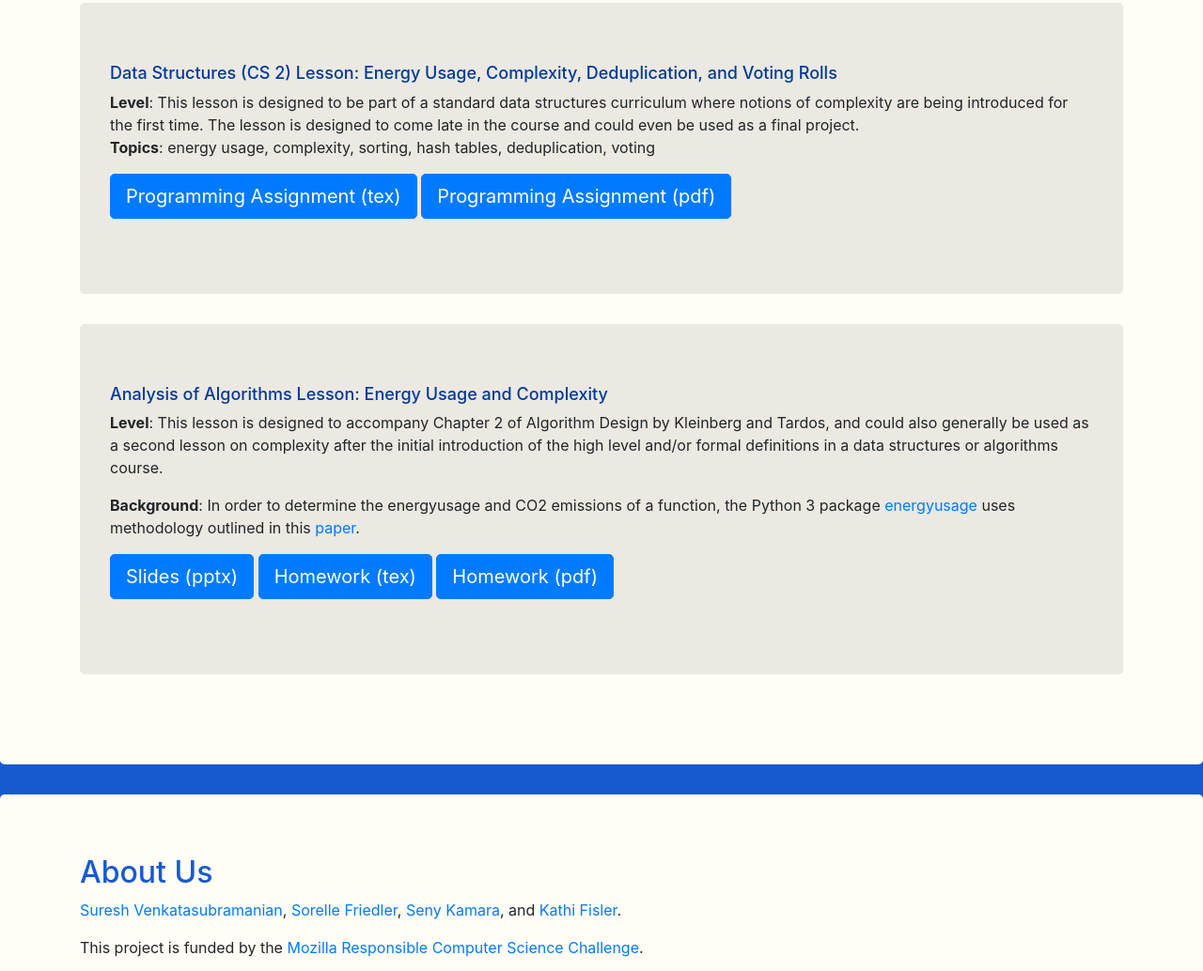
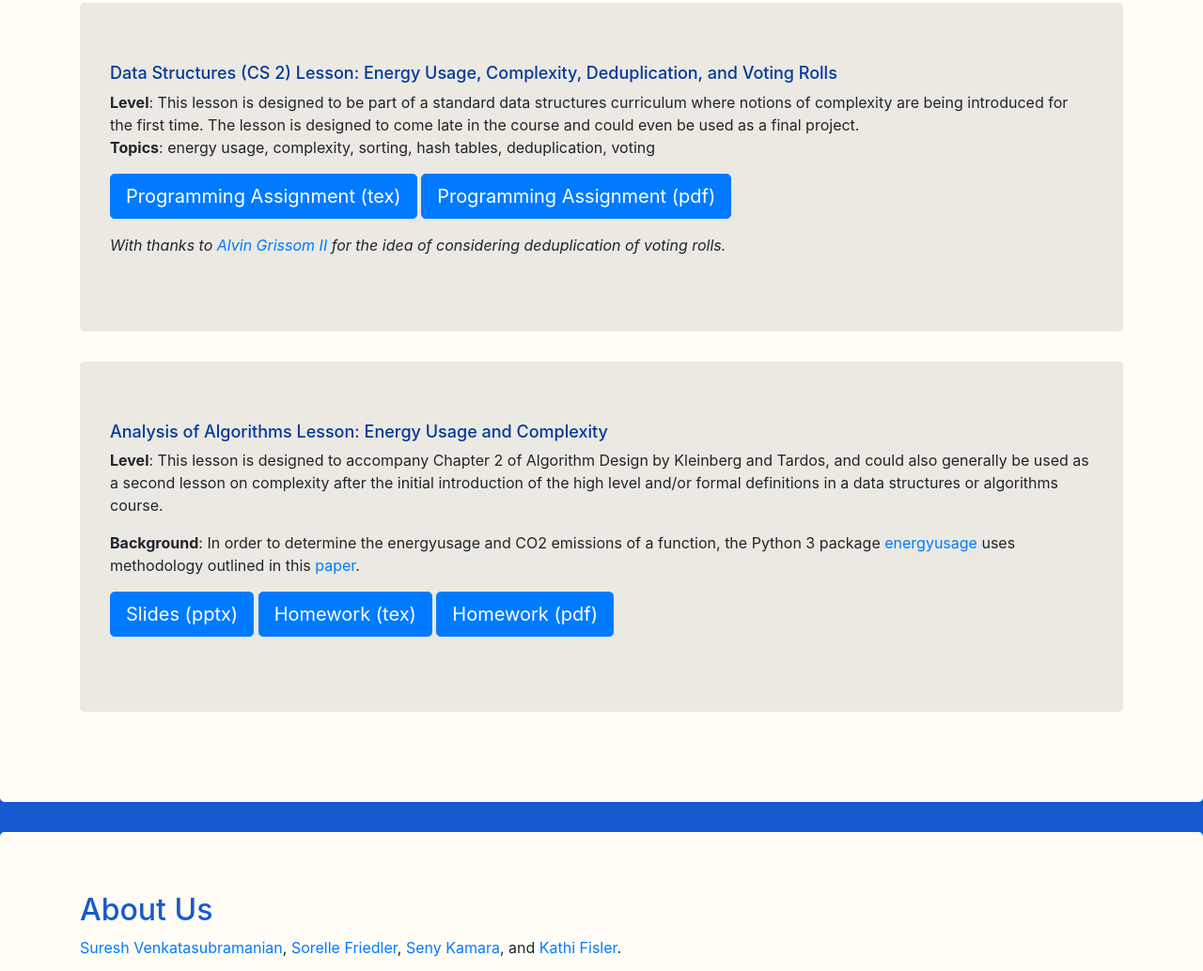
Before and after one commit to responsibleproblemsolving/responsibleproblemsolving.github.io, a plain HTML site: page index.html in a window 1280 px wide. Shown: the part 900-1934 px from the top of the page at 94% size. Drawn offline with nearby package versions, Linux system fonts and the light colour scheme; files whose address does not match are found by name.

Commit message:
adding a thanks

```diff
--- a/index.html
+++ b/index.html
@@ -75,6 +75,8 @@ More soon!
 	<p>
           <a class="btn btn-lg btn-primary" href="deduplication/deduplication-voting.tex" role="button">Programming Assignment (tex)</a>
           <a class="btn btn-lg btn-primary" href="deduplication/deduplication-voting.pdf" role="button">Programming Assignment (pdf)</a>
+	<p>
+	<i>With thanks to <a href="https://www.haverford.edu/users/agrissom">Alvin Grissom II</a> for the idea of considering deduplication of voting rolls.</i>
 	</div>
 
 	<div class="jumbotron" style="background-color: #ebe9e1;">
```
